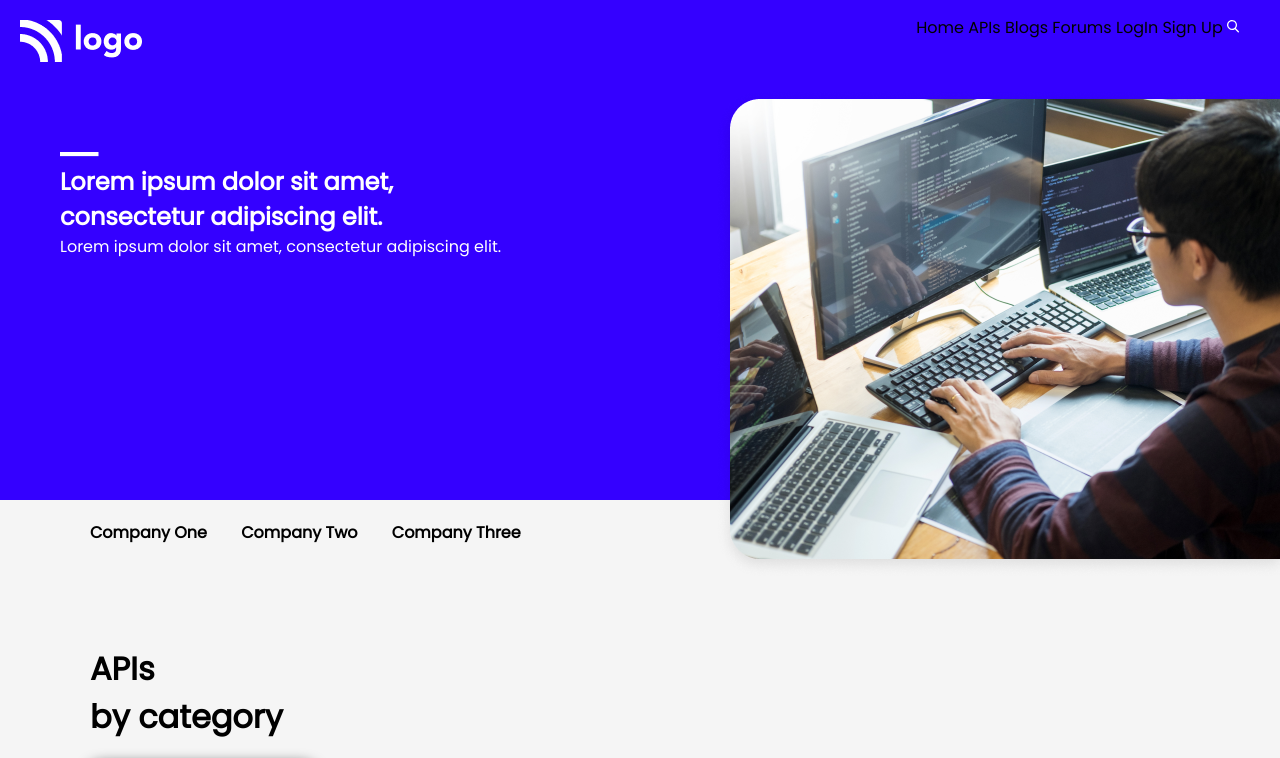
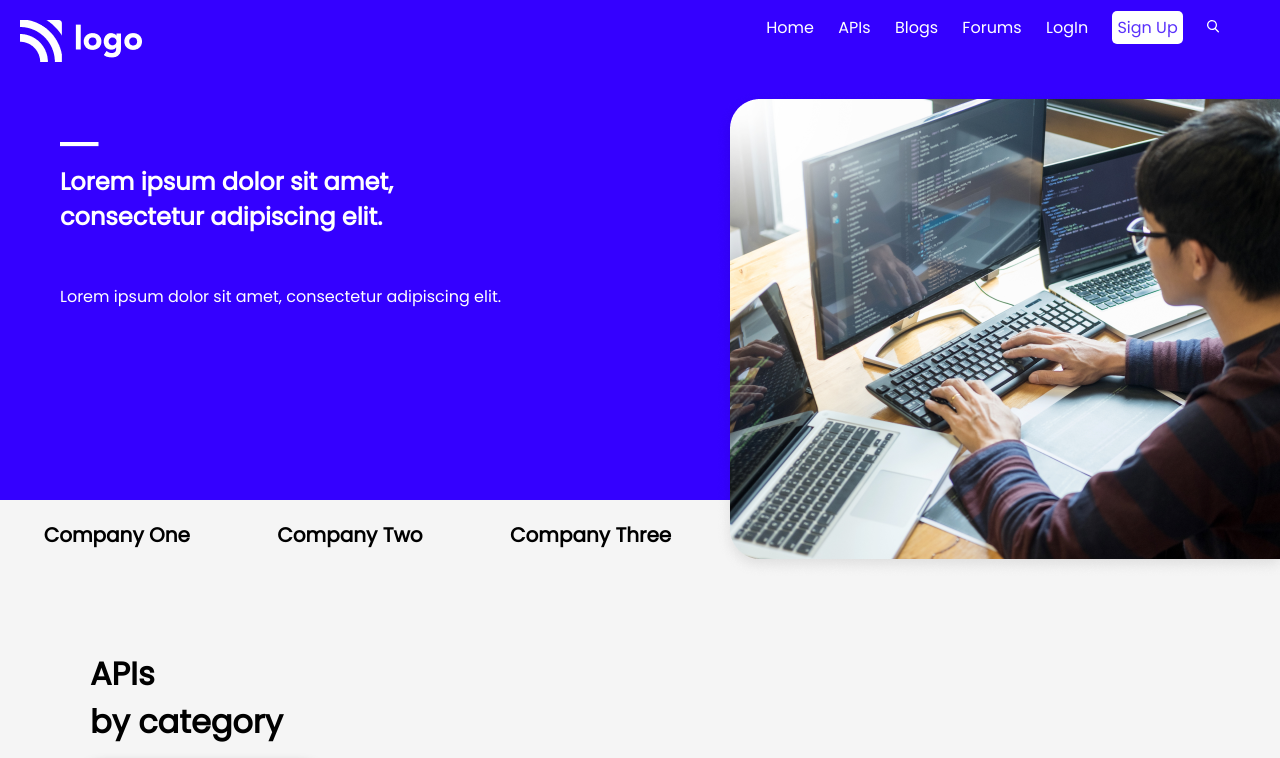
Before and after one commit to harshalvrm/Live-Class-Project-09, a website: page index.html in a window 1280 px wide. Shown: the top 758 px of the page. Drawn offline with Linux system fonts and the light colour scheme.

Commit message:
Updated navbar

```diff
--- a/style.css
+++ b/style.css
@@ -24,12 +24,13 @@ nav{
  cursor: pointer;
 }
 
-.nav-items{
+.nav-item{
   margin-right: 20px;
   color: #fff;
+
 }
 
-.nev-item-active{
+.nav-item-active{
   margin-right: 20px;
   background-color: #fff;
   padding: 5px;
@@ -49,21 +50,31 @@ nav{
   margin-top: 50px;
 }
 
+.header-text p  {
+margin-top: 50px;
+}
+
+.header-text img  {
+  margin-bottom: 10px;
+}
+
 .header-image{
   float: right;
 }
 
 .companies{
+display: flex;
+justify-content: space-around;
 margin-top: 20px;
-margin-left: 60px;
+font-family: 'Righteous';
+font-size: 20px;
+font-weight:700;
 }
 
 .company-items{
   text-decoration: none;
   color: #000;
-  font-family: ;
-  font-weight: 600;
-  margin-left: 30px;
+
 }
 
 .api-heading{
```
